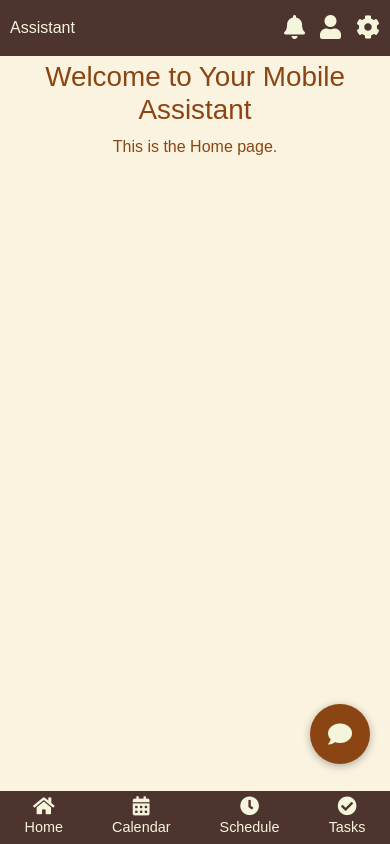
After one commit to ChocoBuck/SecretaryAI, a Django app: page /mobile/ in a window 390 px wide. The commit adds this page. Run offline with Django 5.2, Linux system fonts and the light colour scheme.

Commit message:
finished simple mobile

```diff
--- a/secretaryAI/desktop/urls.py
+++ b/secretaryAI/desktop/urls.py
@@ -11,4 +11,5 @@ urlpatterns = [
     path('notifications/', views.notifications, name='notifications'),
     path('profile/', views.profile, name='profile'),
     path('settings/', views.settings, name='settings'),
+    path('chatbot/', views.chatbot, name='chatbot'),
 ]
--- a/secretaryAI/desktop/views.py
+++ b/secretaryAI/desktop/views.py
@@ -20,3 +20,6 @@ def profile(request):
 
 def settings(request):
     return render(request, 'desktop/settings.html')
+
+def chatbot(request):
+    return render(request, 'desktop/chatbot.html')
--- /dev/null
+++ b/secretaryAI/mobile/static/mobile/css/styles.css
@@ -0,0 +1,109 @@
+/* Define earth tone colors using CSS variables */
+:root {
+  --primary-color: #8B4513;      /* SaddleBrown */
+  --secondary-color: #F5F5DC;    /* Beige */
+  --accent-color: #808000;       /* Olive */
+  --highlight-color: #E2725B;    /* Terracotta */
+  --background-color: #FAF3E0;   /* Light Earth Tone */
+  --nav-bg: #4E342E;             /* Dark Brown */
+  --nav-text: #F5F5DC;           /* Beige text */
+}
+
+/* Global styling */
+body {
+  background-color: var(--background-color);
+  color: var(--primary-color);
+  margin: 0;
+  padding: 0;
+  font-family: Arial, sans-serif;
+}
+
+/* Top Navigation Bar */
+.mobile-top-nav {
+  background-color: var(--nav-bg);
+  color: var(--nav-text);
+  padding: 10px;
+  position: fixed;
+  top: 0;
+  width: 100%;
+  z-index: 1000;
+}
+
+.top-nav-container {
+  display: flex;
+  justify-content: space-between;
+  align-items: center;
+}
+
+.top-nav-left {
+  display: flex;
+  align-items: center;
+}
+
+.top-nav-right {
+  display: flex;
+  align-items: center;
+}
+
+.top-nav-right a {
+  color: var(--nav-text);
+  margin-left: 15px;
+  font-size: 1.5em;
+  text-decoration: none;
+}
+
+/* Main Content */
+.mobile-content {
+  padding-top: 60px;    /* space for top nav */
+  padding-bottom: 70px; /* space for bottom nav */
+  min-height: calc(100vh - 130px);
+}
+
+/* Floating Chat Icon */
+.floating-chat {
+  position: fixed;
+  bottom: 80px; /* Adjust so it sits above the bottom nav */
+  right: 20px;
+  background-color: var(--primary-color);
+  color: var(--nav-text);
+  border-radius: 50%;
+  width: 60px;
+  height: 60px;
+  display: flex;
+  align-items: center;
+  justify-content: center;
+  text-decoration: none;
+  box-shadow: 0 2px 8px rgba(0, 0, 0, 0.3);
+  z-index: 1100;
+  font-size: 1.5em;
+}
+
+.floating-chat:hover {
+  background-color: var(--accent-color);
+}
+
+/* Bottom Navigation Bar */
+.mobile-bottom-nav {
+  background-color: var(--nav-bg);
+  position: fixed;
+  bottom: 0;
+  width: 100%;
+  display: flex;
+  justify-content: space-around;
+  padding: 5px 0;
+  z-index: 1000;
+}
+
+.bottom-nav-icon {
+  color: var(--nav-text);
+  text-decoration: none;
+  display: flex;
+  flex-direction: column;
+  align-items: center;
+  font-size: 1.2em;
+}
+
+.bottom-nav-icon span {
+  font-size: 0.75em;
+  margin-top: 2px;
+}
--- /dev/null
+++ b/secretaryAI/mobile/templates/mobile/calendar.html
@@ -0,0 +1,6 @@
+{% extends "mobile/mobile_base.html" %}
+{% block title %}Calendar{% endblock %}
+{% block content %}
+<h1>Calendar</h1>
+<p>Your events and appointments will appear here.</p>
+{% endblock %}
--- /dev/null
+++ b/secretaryAI/mobile/templates/mobile/daily_schedule.html
@@ -0,0 +1,6 @@
+{% extends "mobile/mobile_base.html" %}
+{% block title %}Daily Schedule{% endblock %}
+{% block content %}
+<h1>Daily Schedule</h1>
+<p>Here’s your schedule for the day.</p>
+{% endblock %}
--- a/secretaryAI/mobile/templates/mobile/home.html
+++ b/secretaryAI/mobile/templates/mobile/home.html
@@ -1,14 +1,8 @@
-<!DOCTYPE html>
-<html>
-<head>
-    <title>Mobile Version</title>
-    <meta name="viewport" content="width=device-width, initial-scale=1">
-    <link rel="stylesheet" href="https://cdn.jsdelivr.net/npm/bootstrap@5/dist/css/bootstrap.min.css">
-</head>
-<body>
-    <div class="container">
-        <h1>Welcome to the Mobile Site</h1>
-        <p>This version is optimized for mobile devices.</p>
-    </div>
-</body>
-</html>
+{% extends "mobile/mobile_base.html" %}
+{% block title %}Home{% endblock %}
+{% block content %}
+<div class="container text-center">
+  <h1>Welcome to Your Mobile Assistant</h1>
+  <p>This is the Home page.</p>
+</div>
+{% endblock %}
--- /dev/null
+++ b/secretaryAI/mobile/templates/mobile/mobile_base.html
@@ -0,0 +1,70 @@
+{% load static %}
+<!DOCTYPE html>
+<html lang="en">
+<head>
+  <meta charset="UTF-8">
+  <title>{% block title %}Mobile App{% endblock %}</title>
+  <meta name="viewport" content="width=device-width, initial-scale=1.0">
+  <!-- Bootstrap CSS -->
+  <link rel="stylesheet" href="https://cdn.jsdelivr.net/npm/bootstrap@5/dist/css/bootstrap.min.css">
+  <!-- FontAwesome CDN -->
+  <link rel="stylesheet" href="https://cdnjs.cloudflare.com/ajax/libs/font-awesome/5.15.4/css/all.min.css">
+  <!-- Custom CSS for mobile -->
+  <link rel="stylesheet" href="{% static 'mobile/css/styles.css' %}">
+</head>
+<body>
+  <!-- Top Navigation Bar -->
+  <nav class="mobile-top-nav">
+    <div class="top-nav-container">
+      <div class="top-nav-left">
+        <span class="app-title">Assistant</span>
+      </div>
+      <div class="top-nav-right">
+        <a href="{% url 'mobile:notifications' %}" class="nav-icon" title="Notifications">
+          <i class="fas fa-bell"></i>
+        </a>
+        <a href="{% url 'mobile:profile' %}" class="nav-icon" title="Profile">
+          <i class="fas fa-user"></i>
+        </a>
+        <a href="{% url 'mobile:settings' %}" class="nav-icon" title="Settings">
+          <i class="fas fa-cog"></i>
+        </a>
+      </div>
+    </div>
+  </nav>
+
+  <!-- Main Content -->
+  <div class="mobile-content">
+    {% block content %}
+    {% endblock %}
+  </div>
+
+  <!-- Floating Chat Icon -->
+  <a href="{% url 'mobile:chatbot' %}" class="floating-chat" title="Chat with Assistant">
+    <i class="fas fa-comment"></i>
+  </a>
+
+  <!-- Bottom Navigation Bar -->
+  <nav class="mobile-bottom-nav">
+    <a href="{% url 'mobile:home' %}" class="bottom-nav-icon" title="Home">
+      <i class="fas fa-home"></i>
+      <span>Home</span>
+    </a>
+    <a href="{% url 'mobile:calendar' %}" class="bottom-nav-icon" title="Calendar">
+      <i class="fas fa-calendar-alt"></i>
+      <span>Calendar</span>
+    </a>
+    <a href="{% url 'mobile:daily_schedule' %}" class="bottom-nav-icon" title="Daily Schedule">
+      <i class="fas fa-clock"></i>
+      <span>Schedule</span>
+    </a>
+    <a href="{% url 'mobile:tasks' %}" class="bottom-nav-icon" title="Tasks">
+      <i class="fas fa-check-circle"></i>
+      <span>Tasks</span>
+    </a>
+  </nav>
+
+  <!-- Bootstrap JS Bundle -->
+  <script src="https://cdn.jsdelivr.net/npm/bootstrap@5/dist/js/bootstrap.bundle.min.js"></script>
+</body>
+</html>
--- /dev/null
+++ b/secretaryAI/mobile/templates/mobile/notifications.html
@@ -0,0 +1,6 @@
+{% extends "mobile/mobile_base.html" %}
+{% block title %}Notifications{% endblock %}
+{% block content %}
+<h1>Notifications</h1>
+<p>All your notifications will appear here.</p>
+{% endblock %}
--- /dev/null
+++ b/secretaryAI/mobile/templates/mobile/tasks.html
@@ -0,0 +1,6 @@
+{% extends "mobile/mobile_base.html" %}
+{% block title %}Tasks{% endblock %}
+{% block content %}
+<h1>Tasks</h1>
+<p>View and manage your tasks and assignments.</p>
+{% endblock %}
--- a/secretaryAI/mobile/urls.py
+++ b/secretaryAI/mobile/urls.py
@@ -4,5 +4,12 @@ from . import views
 app_name = 'mobile'
 
 urlpatterns = [
-    path('', views.mobile_home, name='home'),
+    path('', views.home, name='home'),
+    path('calendar/', views.calendar, name='calendar'),
+    path('daily_schedule/', views.daily_schedule, name='daily_schedule'),
+    path('tasks/', views.tasks, name='tasks'),
+    path('notifications/', views.notifications, name='notifications'),
+    path('profile/', views.profile, name='profile'),
+    path('settings/', views.settings, name='settings'),
+    path('chatbot/', views.chatbot, name='chatbot'),
 ]
--- a/secretaryAI/mobile/views.py
+++ b/secretaryAI/mobile/views.py
@@ -1,4 +1,25 @@
 from django.shortcuts import render
 
-def mobile_home(request):
-    return render(request, 'mobile_home.html')
+def home(request):
+    return render(request, 'mobile/home.html')
+
+def calendar(request):
+    return render(request, 'mobile/calendar.html')
+
+def daily_schedule(request):
+    return render(request, 'mobile/daily_schedule.html')
+
+def tasks(request):
+    return render(request, 'mobile/tasks.html')
+
+def notifications(request):
+    return render(request, 'mobile/notifications.html')
+
+def profile(request):
+    return render(request, 'mobile/profile.html')
+
+def settings(request):
+    return render(request, 'mobile/settings.html')
+
+def chatbot(request):
+    return render(request, 'mobile/chatbot.html')
```
Also changed, not shown: secretaryAI/desktop/static/desktop/css/styles.css (+64 -20 lines), secretaryAI/desktop/templates/desktop/base.html (+42 -28 lines), secretaryAI/mobile/templates/mobile/profile.html (added, +7 -0 lines), secretaryAI/mobile/templates/mobile/settings.html (added, +7 -0 lines), 3 other files.
